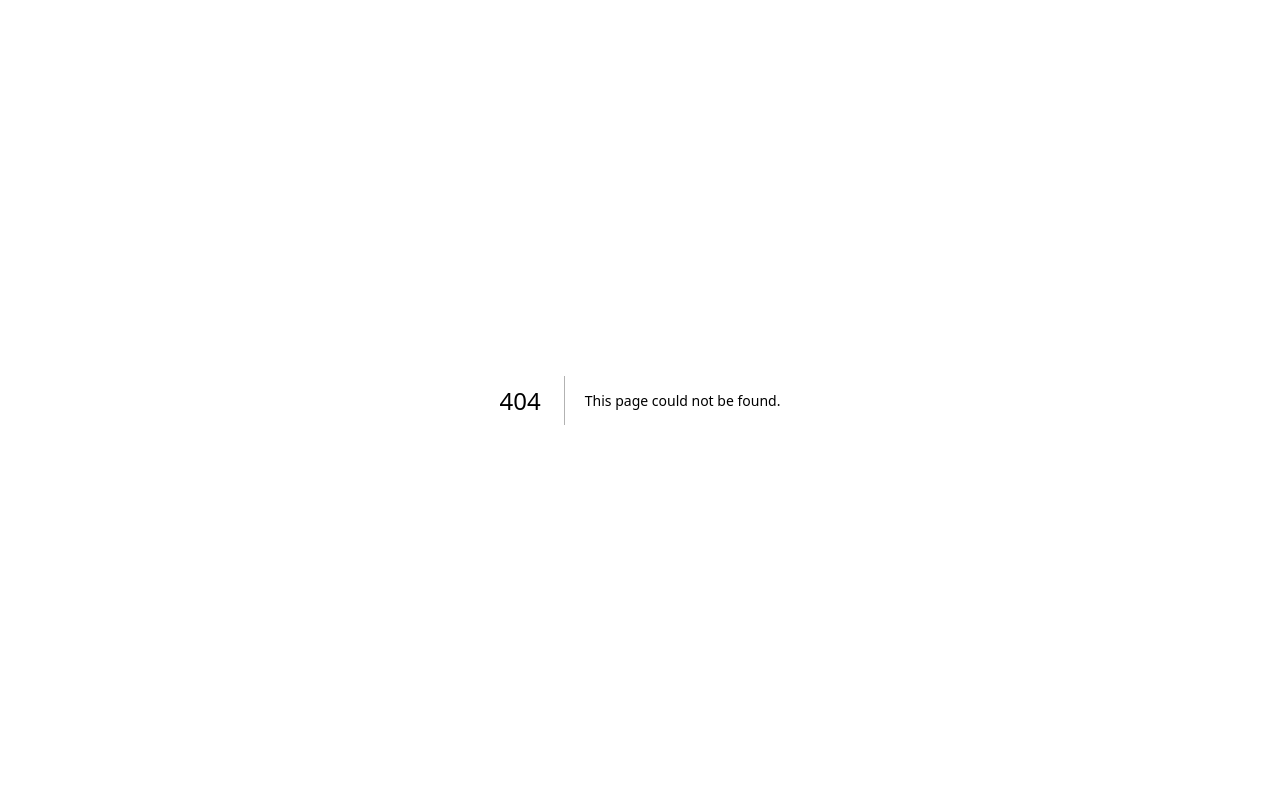
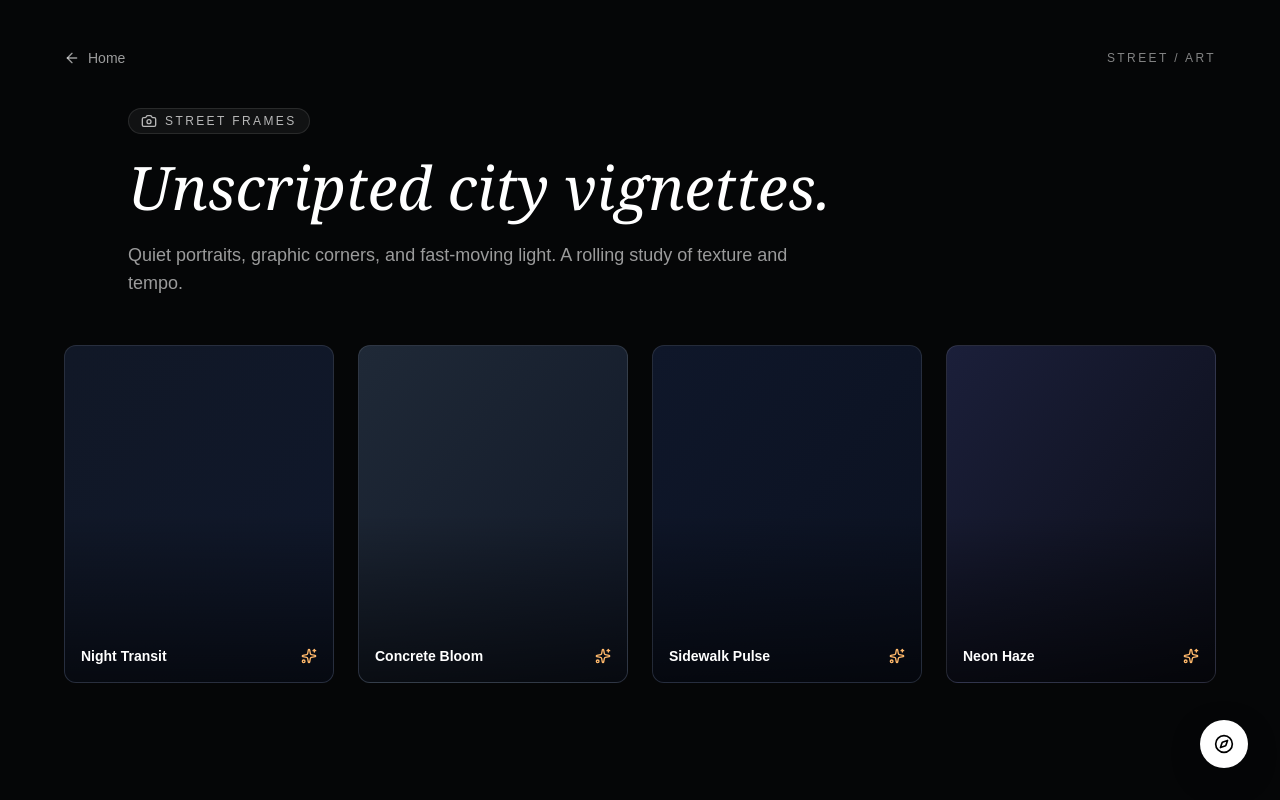
Before and after one commit to KRUKMAN/my-portfolio, a Next.js app: page /art in a window 1280 px wide. Before the commit this address had no page. Built offline with nearby package versions, Linux system fonts and the light colour scheme.

Commit message:
new navigation

```diff
--- /dev/null
+++ b/app/ai-automation/page.tsx
@@ -0,0 +1,71 @@
+"use client";
+
+import { motion } from "framer-motion";
+import Link from "next/link";
+import { ArrowLeft, Cpu, Workflow } from "lucide-react";
+import { PageSelector } from "../components/PageSelector";
+
+export default function AIAutomationPage() {
+  return (
+    <main className="min-h-screen bg-[#0b0d11] text-white px-6 py-12 selection:bg-blue-500/30">
+      <nav className="flex justify-between items-center mb-10 max-w-6xl mx-auto">
+        <Link
+          href="/"
+          className="group flex items-center gap-2 text-sm font-medium text-white/60 hover:text-white transition-colors"
+        >
+          <ArrowLeft className="w-4 h-4 group-hover:-translate-x-1 transition-transform" />
+          <span>Home</span>
+        </Link>
+        <div className="text-xs uppercase tracking-[0.2em] text-white/50">
+          AI / Automation
+        </div>
+      </nav>
+
+      <PageSelector />
+
+      <section className="max-w-5xl mx-auto mb-20 space-y-6">
+        <motion.div
+          initial={{ opacity: 0, y: 10 }}
+          animate={{ opacity: 1, y: 0 }}
+          transition={{ duration: 0.6 }}
+          className="inline-flex items-center gap-2 px-3 py-1 rounded-full bg-white/5 border border-white/10 text-xs uppercase tracking-[0.2em] text-white/70"
+        >
+          <Cpu className="w-4 h-4" />
+          Low-Code Architect
+        </motion.div>
+        <motion.h1
+          initial={{ opacity: 0, y: 16 }}
+          animate={{ opacity: 1, y: 0 }}
+          transition={{ duration: 0.7 }}
+          className="text-5xl md:text-6xl font-semibold leading-tight"
+        >
+          Intelligent workflows that ship fast and scale.
+        </motion.h1>
+        <p className="text-lg text-white/60 max-w-2xl">
+          I build automation systems that connect your stack without the drag of
+          custom dev cycles. From CRM triggers to ops dashboards, every flow is
+          observable and resilient.
+        </p>
+      </section>
+
+      <section className="max-w-6xl mx-auto grid md:grid-cols-3 gap-6">
+        {[
+          { title: "Workflow Blueprints", desc: "Designing modular Make/Zapier/n8n recipes with guardrails." },
+          { title: "Data Hygiene", desc: "Normalization, enrichment, and sync logic between CRMs and data stores." },
+          { title: "Observability", desc: "Alerts, retries, and runbooks so ops teams can own the system." },
+        ].map((item) => (
+          <div
+            key={item.title}
+            className="p-6 rounded-2xl bg-white/5 border border-white/10 hover:border-white/30 transition-colors"
+          >
+            <h3 className="text-xl font-semibold mb-2 flex items-center gap-2">
+              <Workflow className="w-4 h-4 text-blue-400" />
+              {item.title}
+            </h3>
+            <p className="text-sm text-white/60 leading-relaxed">{item.desc}</p>
+          </div>
+        ))}
+      </section>
+    </main>
+  );
+}
--- /dev/null
+++ b/app/art/page.tsx
@@ -0,0 +1,75 @@
+"use client";
+
+import { motion } from "framer-motion";
+import Link from "next/link";
+import { ArrowLeft, Camera, Sparkles } from "lucide-react";
+import { PageSelector } from "../components/PageSelector";
+
+const pieces = [
+  { title: "Night Transit", tone: "bg-gradient-to-br from-[#111827] to-[#0f172a]" },
+  { title: "Concrete Bloom", tone: "bg-gradient-to-br from-[#1f2937] to-[#111827]" },
+  { title: "Sidewalk Pulse", tone: "bg-gradient-to-br from-[#0f172a] to-[#0b1120]" },
+  { title: "Neon Haze", tone: "bg-gradient-to-br from-[#1b1f3a] to-[#0b0d17]" },
+];
+
+export default function ArtPage() {
+  return (
+    <main className="min-h-screen bg-[#050607] text-white px-6 py-12 selection:bg-orange-400/30">
+      <nav className="flex justify-between items-center mb-10 max-w-6xl mx-auto">
+        <Link
+          href="/"
+          className="group flex items-center gap-2 text-sm font-medium text-white/60 hover:text-white transition-colors"
+        >
+          <ArrowLeft className="w-4 h-4 group-hover:-translate-x-1 transition-transform" />
+          <span>Home</span>
+        </Link>
+        <div className="text-xs uppercase tracking-[0.2em] text-white/50">
+          Street / Art
+        </div>
+      </nav>
+
+      <PageSelector />
+
+      <header className="max-w-5xl mx-auto mb-12 space-y-4">
+        <motion.div
+          initial={{ opacity: 0, y: 10 }}
+          animate={{ opacity: 1, y: 0 }}
+          transition={{ duration: 0.6 }}
+          className="inline-flex items-center gap-2 px-3 py-1 rounded-full bg-white/5 border border-white/10 text-xs uppercase tracking-[0.2em] text-white/70"
+        >
+          <Camera className="w-4 h-4" />
+          Street Frames
+        </motion.div>
+        <motion.h1
+          initial={{ opacity: 0, y: 16 }}
+          animate={{ opacity: 1, y: 0 }}
+          transition={{ duration: 0.7 }}
+          className="text-5xl md:text-6xl font-serif italic leading-tight"
+        >
+          Unscripted city vignettes.
+        </motion.h1>
+        <p className="text-lg text-white/60 max-w-2xl">
+          Quiet portraits, graphic corners, and fast-moving light. A rolling study of texture and tempo.
+        </p>
+      </header>
+
+      <section className="max-w-6xl mx-auto grid sm:grid-cols-2 lg:grid-cols-4 gap-6">
+        {pieces.map((piece) => (
+          <motion.div
+            key={piece.title}
+            initial={{ opacity: 0, y: 20 }}
+            whileInView={{ opacity: 1, y: 0 }}
+            viewport={{ once: true, margin: "-80px" }}
+            className={`aspect-[4/5] rounded-xl overflow-hidden border border-white/10 relative ${piece.tone}`}
+          >
+            <div className="absolute inset-0 bg-gradient-to-t from-black/60 via-transparent to-transparent" />
+            <div className="absolute bottom-4 left-4 right-4 flex items-center justify-between text-sm">
+              <span className="font-semibold">{piece.title}</span>
+              <Sparkles className="w-4 h-4 text-orange-300" />
+            </div>
+          </motion.div>
+        ))}
+      </section>
+    </main>
+  );
+}
--- /dev/null
+++ b/app/components/PageSelector.tsx
@@ -0,0 +1,53 @@
+"use client";
+
+import Link from "next/link";
+import { usePathname } from "next/navigation";
+import { useState } from "react";
+import { Compass } from "lucide-react";
+
+const pages = [
+  { href: "/", label: "Home" },
+  { href: "/consulting", label: "Consulting" },
+  { href: "/ai-automation", label: "AI / Automation" },
+  { href: "/photography", label: "Photography" },
+  { href: "/art", label: "Street / Art" },
+];
+
+export function PageSelector() {
+  const pathname = usePathname();
+  const [open, setOpen] = useState(false);
+
+  return (
+    <div className="fixed bottom-6 right-6 sm:bottom-8 sm:right-8 z-50">
+      <button
+        onClick={() => setOpen((prev) => !prev)}
+        className="w-12 h-12 rounded-full bg-white text-black shadow-[0_10px_30px_rgba(0,0,0,0.25)] flex items-center justify-center transition-transform hover:scale-105 active:scale-95"
+        aria-label="Open page selector"
+      >
+        <Compass className="w-5 h-5" />
+      </button>
+
+      {open && (
+        <div className="absolute bottom-16 right-0 w-52 rounded-2xl bg-[#0c0f14]/95 backdrop-blur border border-white/10 shadow-[0_18px_36px_rgba(0,0,0,0.35)] p-3 space-y-2">
+          {pages.map((page) => {
+            const active = pathname === page.href;
+            return (
+              <Link
+                key={page.href}
+                href={page.href}
+                className={`block px-3 py-2 rounded-xl text-sm transition-colors ${
+                  active
+                    ? "bg-white text-black font-semibold"
+                    : "text-white/80 hover:text-white hover:bg-white/10"
+                }`}
+                onClick={() => setOpen(false)}
+              >
+                {page.label}
+              </Link>
+            );
+          })}
+        </div>
+      )}
+    </div>
+  );
+}
--- a/app/consulting/page.tsx
+++ b/app/consulting/page.tsx
@@ -4,6 +4,7 @@ import { useState } from "react";
 import { motion } from "framer-motion";
 import { ArrowLeft, CheckCircle2, Database, Mail, User, Zap, Camera } from "lucide-react";
 import Link from "next/link";
+import { PageSelector } from "../components/PageSelector";
 
 export default function ConsultingPage() {
   const [pipelineStep, setPipelineStep] = useState(0);
@@ -19,7 +20,7 @@ export default function ConsultingPage() {
   return (
     <main className="min-h-screen bg-[#1a202c] text-slate-200 p-8 font-sans selection:bg-blue-500/30">
 
-      <nav className="flex justify-between items-center mb-16 max-w-6xl mx-auto">
+      <nav className="flex justify-between items-center mb-10 max-w-6xl mx-auto">
         <Link href="/" className="group flex items-center gap-2 text-sm font-medium text-slate-400 hover:text-white transition-colors">
           <ArrowLeft className="w-4 h-4 group-hover:-translate-x-1 transition-transform" />
           <span>Home</span>
@@ -34,6 +35,8 @@ export default function ConsultingPage() {
           </div>
         </Link>
       </nav>
+
+      <PageSelector />
 
       <section className="max-w-4xl mx-auto mb-24">
         <motion.div
--- a/app/page.tsx
+++ b/app/page.tsx
@@ -4,6 +4,7 @@ import React, { useState } from "react";
 import { motion } from "framer-motion";
 import { ArrowUpRight, Plus } from "lucide-react";
 import { useRouter } from "next/navigation";
+import { PageSelector } from "./components/PageSelector";
 
 type Card = {
   id: string;
@@ -99,6 +100,8 @@ export default function Home() {
         </p>
       </div>
 
+      <PageSelector />
+
       <div className="relative w-full max-w-[500px] aspect-[1.45/1] mx-auto perspective-1000 group">
         {cards.map((card, index) => {
           return (
--- a/app/photography/page.tsx
+++ b/app/photography/page.tsx
@@ -3,6 +3,7 @@
 import { motion } from "framer-motion";
 import { ArrowLeft, BarChart3, Instagram, Camera } from "lucide-react";
 import Link from "next/link";
+import { PageSelector } from "../components/PageSelector";
 
 const photos = [
   { id: 1, title: "Urban Geometry", size: "tall", color: "bg-neutral-800" },
@@ -17,7 +18,7 @@ export default function PhotographyPage() {
   return (
     <main className="min-h-screen bg-black text-white p-8 selection:bg-orange-500/30">
 
-      <nav className="flex justify-between items-center mb-16 max-w-7xl mx-auto sticky top-4 z-50 mix-blend-difference">
+      <nav className="flex justify-between items-center mb-10 max-w-7xl mx-auto sticky top-4 z-50 mix-blend-difference">
         <Link href="/" className="group flex items-center gap-2 text-sm font-medium opacity-60 hover:opacity-100 transition-opacity">
           <ArrowLeft className="w-4 h-4 group-hover:-translate-x-1 transition-transform" />
           <span>Home</span>
@@ -32,6 +33,8 @@ export default function PhotographyPage() {
           </div>
         </Link>
       </nav>
+
+      <PageSelector />
 
       <header className="max-w-7xl mx-auto mb-24 px-4">
         <motion.h1
```
